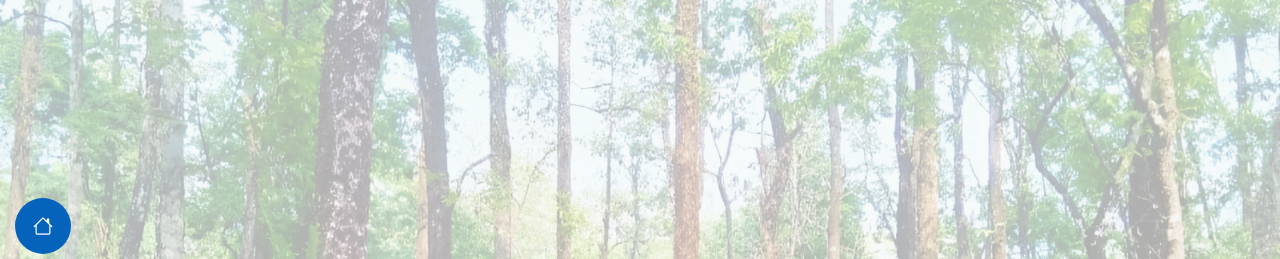
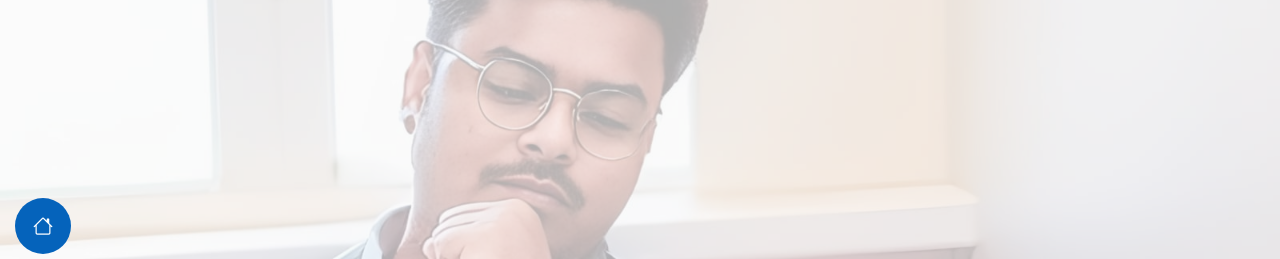
Before and after one commit to Santanuchakrabarty/info, a plain HTML site: page index.html in a window 1280 px wide. Shown: the top 259 px of the page. Drawn offline with Linux system fonts and the light colour scheme.

Commit message:
Update index.html

```diff
--- a/index.html
+++ b/index.html
@@ -62,7 +62,7 @@
     <!-- Hero Section -->
     <section id="hero" class="hero section light-background">
 
-      <img src="assets/img/santanu.jpeg" alt="">
+      <img src="assets/img/santanu1.jpeg" alt="">
 
       <div class="container" data-aos="zoom-out">
         <div class="row justify-content-center">
```
